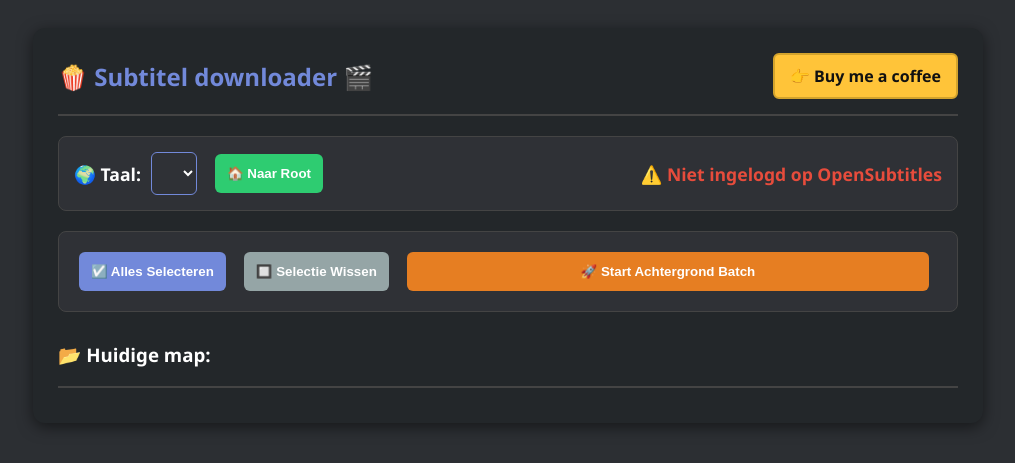
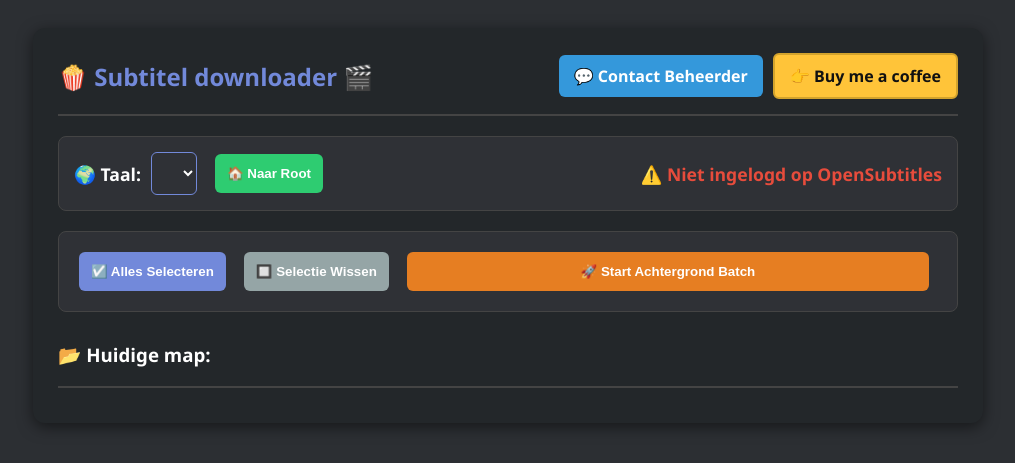
Before and after one commit to PandaBoyNL/subtitel-downloader, a Flask app: page / in a window 1280 px wide. Shown: the top 463 px of the page, without its empty margins (132-1147 px from the left). Run offline with Flask 3, Linux system fonts and the light colour scheme; data that the repository does not hold is empty.

Commit message:
Add files via upload

```diff
--- a/templates/index.html
+++ b/templates/index.html
@@ -11,6 +11,8 @@
         h2 { color: #7289da; margin: 0;}
         .coffee-btn { background: #ffc439; color: #111; font-weight: bold; padding: 10px 15px; border-radius: 6px; text-decoration: none; border: 2px solid #d3a32c; transition: 0.2s;}
         .coffee-btn:hover { background: #e5b033; }
+        .contact-btn { background: #3498db; color: white; font-weight: bold; padding: 10px 15px; border-radius: 6px; border: none; text-decoration: none; display: inline-block; transition: 0.2s;}
+        .contact-btn:hover { background: #2980b9; }
         .item { padding: 12px; border-bottom: 1px solid #3a3e44; display: flex; align-items: center; transition: background 0.2s;}
         .item:hover { background: #3a3e44; border-radius: 4px;}
         .folder { color: #f1c40f; font-weight: bold; }
@@ -34,6 +36,8 @@
         <div class="header">
             <h2 id="app-title">🍿 Subtitel downloader 🎬</h2>
             <div style="display: flex; gap: 10px; align-items: center;">
+                <!-- De knop linkt nu veilig naar je eigen support website -->
+                <a href="https://pandaboynl-support-page.duckdns.org" target="_blank" class="contact-btn">💬 Contact Beheerder</a>
                 <a href="https://www.paypal.com/paypalme/PandaBoyNL" target="_blank" class="coffee-btn">👉 Buy me a coffee</a>
             </div>
         </div>
```
